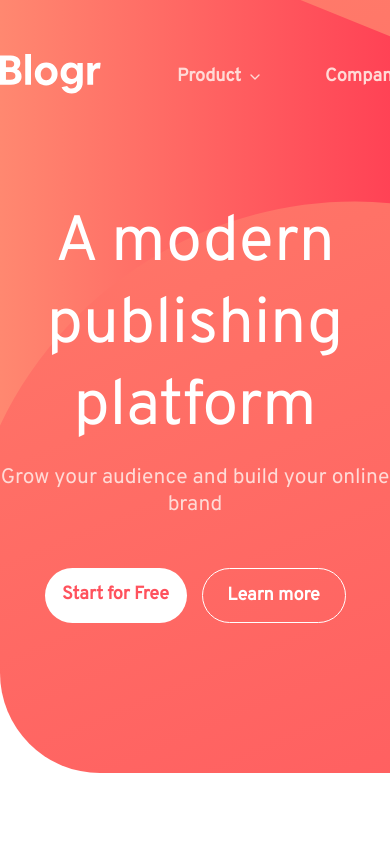
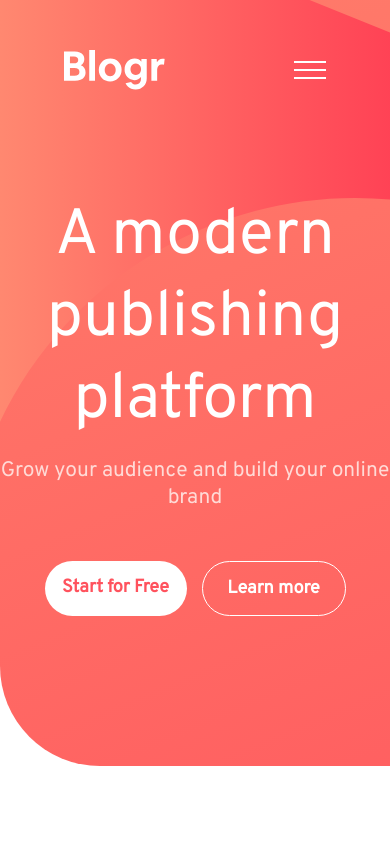
Before and after one commit to wilfriedrouyer/blogr-landing-page-challenge, a React (Create React App) app: page / in a window 390 px wide. Shown: the top 844 px of the page. Built offline with nearby package versions, Linux system fonts and the light colour scheme.

Commit message:
Feat: Ajout du burger menu à la navbar

```diff
--- a/src/components/Header/Navbar.jsx
+++ b/src/components/Header/Navbar.jsx
@@ -1,5 +1,8 @@
 import Logo from "../../assets/img/logo.svg";
 import "../../styles/Header/Navbar.css"
+import Burger from "../BurgerMenu/Burger";
+import BurgerMenu from "../BurgerMenu/BurgerMenu";
+import BurgerToggle from "../BurgerMenu/BurgerToggle";
 import Button from "../Button";
 import { Dropdown } from "../Dropdown/Dropdown";
 import DropdownItem from "../Dropdown/DropdownItem";
@@ -48,6 +51,44 @@ export default function Navbar() {
             <Button url="/" variant='transparent'>Login</Button>
             <Button url="/" variant='primary' >Sign Up</Button>
         </div>
+
+        <Burger>
+            <BurgerToggle />
+            <BurgerMenu>
+                <Dropdown>
+                    <DropdownToggle>Product</DropdownToggle>
+                    <DropdownMenu>
+                        <DropdownItem>Overview</DropdownItem>
+                        <DropdownItem>Pricing</DropdownItem>
+                        <DropdownItem>Marketplace</DropdownItem>
+                        <DropdownItem>Features</DropdownItem>
+                        <DropdownItem>Integrations</DropdownItem>
+                    </DropdownMenu>
+                </Dropdown>
+                <Dropdown>
+                    <DropdownToggle>Company</DropdownToggle>
+                    <DropdownMenu>
+                        <DropdownItem>About</DropdownItem>
+                        <DropdownItem>Team</DropdownItem>
+                        <DropdownItem>Blog  </DropdownItem>
+                        <DropdownItem>Careers</DropdownItem>
+                    </DropdownMenu>
+                </Dropdown>
+                <Dropdown>
+                    <DropdownToggle>Connect</DropdownToggle>
+                    <DropdownMenu>
+                        <DropdownItem>Contact</DropdownItem>
+                        <DropdownItem>Newsletter</DropdownItem>
+                        <DropdownItem>LinkedIn</DropdownItem>
+                    </DropdownMenu>
+                </Dropdown>
+
+                <div className="navbar-authentication">
+                    <Button url="/" variant='transparent'>Login</Button>
+                    <Button url="/" variant='primary' >Sign Up</Button>
+                </div>
+            </BurgerMenu>
+        </Burger>
     </nav>
   )
 }
--- a/src/styles/Header/Navbar.css
+++ b/src/styles/Header/Navbar.css
@@ -29,7 +29,33 @@
     gap: 30px;
 }
 
+.burger {
+    visibility: hidden;
+    position: absolute;
+}
 
+
+@media (max-width: 1000px) {
+    .navbar {
+        gap: 0px;
+    }
+}
+
+
+@media (max-width: 900px) {
+    .navbar-links {
+        display: none;
+    }
+
+    .navbar-authentication {
+        display: none;
+    }
+
+    .burger {
+        visibility: visible;
+        position: relative;
+    }
+}
 /***********FONT FAMILIES****************/
 
 @font-face {
```
